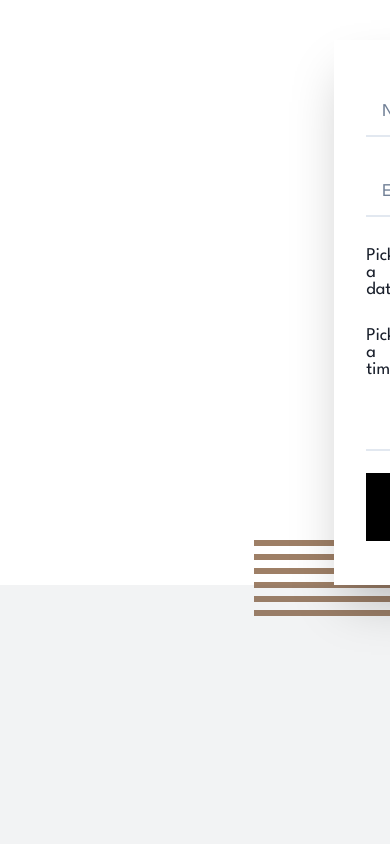
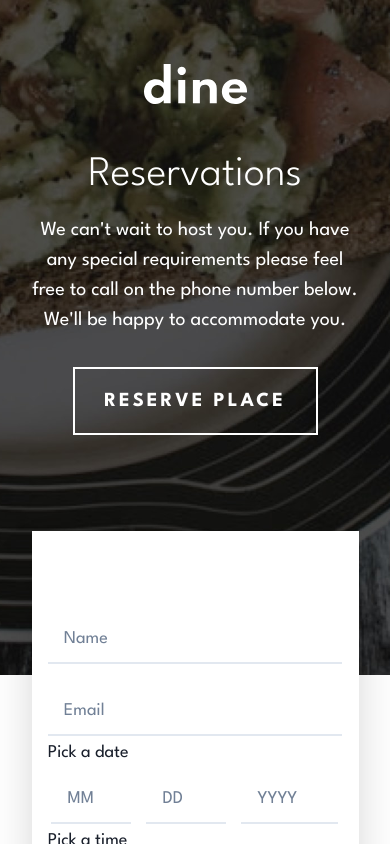
Before and after one commit to JesusKreist/dine-website, a Next.js app: page /reservations in a window 390 px wide. Shown: the top 844 px of the page. Built offline with nearby package versions, Linux system fonts and the light colour scheme.

Commit message:
Add responsive styling to reservations form for mobiles with reset guests number

```diff
--- a/src/components/Reservations/DatePicker.tsx
+++ b/src/components/Reservations/DatePicker.tsx
@@ -44,19 +44,30 @@ const DatePicker: React.FC<ReservationsInputProps> = ({ register, errors }) => {
   }, [dayIsInvalid, monthIsInvalid, yearIsInvalid]);
 
   return (
-    <Flex alignItems="center" justifyContent="space-between">
-      <Box>
+    <Flex
+      alignItems="center"
+      justifyContent="space-between"
+      gap={{ base: "0.5rem", md: "unset" }}
+      direction={{ base: "column", md: "row" }}
+      width={{ base: "100%", md: "unset" }}
+    >
+      <Box alignSelf={{ base: "start", md: "unset" }}>
         <FormControl isInvalid={isDateIncomplete}>
           <Text
             fontSize="lg"
-            paddingTop={isDateIncomplete ? "1rem" : "unset"}
+            paddingTop={
+              isDateIncomplete ? { base: "0.5rem", md: "1rem" } : "unset"
+            }
             lineHeight="initial"
             color={isDateIncomplete ? "red" : "unset"}
           >
             Pick a date
           </Text>
           {isDateIncomplete && (
-            <FormErrorMessage fontSize="small">
+            <FormErrorMessage
+              fontSize="small"
+              display={{ base: "none", md: "block" }}
+            >
               {errorMessages[0] ? errorMessages[0] : "This field is incomplete"}
             </FormErrorMessage>
           )}
@@ -70,9 +81,9 @@ const DatePicker: React.FC<ReservationsInputProps> = ({ register, errors }) => {
             autoComplete="month"
             placeholder="MM"
             id="month"
+            size="lg"
             variant="flushed"
             borderBottomWidth="2px"
-            size="lg"
             paddingLeft="1rem"
             color={monthIsInvalid ? "red" : "unset"}
             {...register("month")}
@@ -85,9 +96,9 @@ const DatePicker: React.FC<ReservationsInputProps> = ({ register, errors }) => {
             autoComplete="day"
             placeholder="DD"
             id="day"
+            size="lg"
             variant="flushed"
             borderBottomWidth="2px"
-            size="lg"
             paddingLeft="1rem"
             color={dayIsInvalid ? "red" : "unset"}
             {...register("day")}
@@ -99,9 +110,9 @@ const DatePicker: React.FC<ReservationsInputProps> = ({ register, errors }) => {
             type="text"
             placeholder="YYYY"
             id="year_date"
+            size="lg"
             variant="flushed"
             borderBottomWidth="2px"
-            size="lg"
             paddingLeft="1rem"
             color={yearIsInvalid ? "red" : "unset"}
             {...register("yearOfReservation")}
--- a/src/components/Reservations/EmailInput.tsx
+++ b/src/components/Reservations/EmailInput.tsx
@@ -1,4 +1,10 @@
-import { FormControl, FormErrorMessage, Input, Flex } from "@chakra-ui/react";
+import {
+  FormControl,
+  FormErrorMessage,
+  Input,
+  Flex,
+  Box,
+} from "@chakra-ui/react";
 import { ReservationsInputProps } from "./types";
 
 const EmailInput: React.FC<ReservationsInputProps> = ({ register, errors }) => {
@@ -6,7 +12,7 @@ const EmailInput: React.FC<ReservationsInputProps> = ({ register, errors }) => {
   const emailErrorMessage = errors.email?.message;
 
   return (
-    <Flex alignItems="center">
+    <Flex justifyContent={emailIsInvalid ? "center" : "end"} direction="column">
       <FormControl isInvalid={emailIsInvalid}>
         <Input
           type="email"
@@ -25,6 +31,7 @@ const EmailInput: React.FC<ReservationsInputProps> = ({ register, errors }) => {
           </FormErrorMessage>
         )}
       </FormControl>
+      {!emailIsInvalid && <Box height="0.5rem"></Box>}
     </Flex>
   );
 };
--- a/src/components/Reservations/NameInput.tsx
+++ b/src/components/Reservations/NameInput.tsx
@@ -1,11 +1,17 @@
-import { FormControl, FormErrorMessage, Input, Flex } from "@chakra-ui/react";
+import {
+  FormControl,
+  FormErrorMessage,
+  Input,
+  Flex,
+  Box,
+} from "@chakra-ui/react";
 import { ReservationsInputProps } from "./types";
 
 const NameInput: React.FC<ReservationsInputProps> = ({ register, errors }) => {
   const nameIsInvalid = !!errors.name;
   const nameErrorMessage = errors.name?.message;
   return (
-    <Flex alignItems="center">
+    <Flex justifyContent={nameIsInvalid ? "center" : "end"} direction="column">
       <FormControl isInvalid={nameIsInvalid}>
         <Input
           type="text"
--- a/src/components/Reservations/Reservations.tsx
+++ b/src/components/Reservations/Reservations.tsx
@@ -8,25 +8,30 @@ import ReservationsHeroText from "./ReservationsHeroText";
 const Reservations = () => {
   return (
     <Grid>
-      <GridItem
+      <Flex
         paddingLeft={{ lg: "10rem" }}
-        height={{ md: "600px", lg: "600px" }}
+        height={{ base: "80vh", md: "600px", lg: "600px" }}
         bgImage={{
+          base: "booking/hero-bg-mobile@2x.jpg",
           md: "booking/hero-bg-tablet@2x.jpg",
           lg: "booking/hero-bg-desktop@2x.jpg",
         }}
-        bgSize="contain"
-        marginBottom={{ md: "450px", lg: "unset" }}
+        bgPosition="center"
+        bgSize="cover"
+        marginBottom={{ base: "585px", md: "450px", lg: "unset" }}
+        direction={{ base: "column", md: "column", lg: "row" }}
+        alignItems={{ base: "center", md: "unset" }}
+        gap={{ base: "2.5rem", md: "unset" }}
       >
         <Box
           marginLeft={{ md: "3rem", lg: "unset" }}
-          marginTop={{ md: "4rem", lg: "unset" }}
+          marginTop={{ base: "4rem", lg: "unset" }}
         >
           <Logo />
         </Box>
 
         <Flex
-          direction={{ md: "column", lg: "row" }}
+          direction={{ base: "column", md: "column", lg: "row" }}
           gap={{ md: "3rem", lg: "7rem" }}
           marginTop={{ md: "4rem", lg: "9rem" }}
           alignItems={{ md: "center", lg: "unset" }}
@@ -34,8 +39,8 @@ const Reservations = () => {
           <ReservationsHeroText />
           <ReservationsForm />
         </Flex>
-      </GridItem>
-      <GridItem display={{ md: "none", lg: "unset" }}>
+      </Flex>
+      <GridItem display={{ base: "none", lg: "unset" }}>
         <Image
           width="993px"
           height="320px"
--- a/src/components/Reservations/ReservationsForm.tsx
+++ b/src/components/Reservations/ReservationsForm.tsx
@@ -1,5 +1,5 @@
 import { Flex, Grid, Button, Box, Image, useToast } from "@chakra-ui/react";
-import { useEffect } from "react";
+import { useEffect, useState } from "react";
 import DatePicker from "./DatePicker";
 import EmailInput from "./EmailInput";
 import GuestsNumberPicker from "./GuestsNumberPicker";
@@ -11,6 +11,19 @@ import { yupResolver } from "@hookform/resolvers/yup";
 import { validationSchema } from "./validationSchema";
 
 const ReservationsForm = () => {
+  const [guests, setGuests] = useState(1);
+
+  const handleIncrement = (event: React.FormEvent) => {
+    event.preventDefault();
+    setGuests(guests + 1);
+  };
+
+  const handleDecrement = (event: React.FormEvent) => {
+    event.preventDefault();
+    if (guests === 1) return;
+    setGuests(guests - 1);
+  };
+
   const {
     register,
     handleSubmit,
@@ -40,6 +53,8 @@ const ReservationsForm = () => {
         yearOfReservation: "",
       });
 
+      setGuests(1);
+
       toast({
         title: "Reservation created.",
         description: "We've made your reservation.",
@@ -54,8 +69,9 @@ const ReservationsForm = () => {
   return (
     <Flex
       className="reservations-form"
-      width="540px"
-      height="545px"
+      margin="0 auto"
+      width={{ base: "327px", sm: "90%", md: "540px" }}
+      height={{ base: "585px", md: "545px" }}
       bgColor="white"
       alignItems="center"
       justifyContent="center"
@@ -65,7 +81,8 @@ const ReservationsForm = () => {
       <Grid
         gridTemplateRows="repeat(6, 80px)"
         as="form"
-        width="80%"
+        justifyContent="stretch"
+        width={{ base: "90%", md: "80%" }}
         fontSize="lg"
         onSubmit={handleSubmit(onSubmit)}
       >
@@ -85,8 +102,17 @@ const ReservationsForm = () => {
           register={register}
           errors={errors as Partial<ErrorObject>}
         />
-        <GuestsNumberPicker />
-        <Button type="submit" variant="brandPrimaryOnLight">
+        <GuestsNumberPicker
+          guests={guests}
+          handleDecrement={handleDecrement}
+          handleIncrement={handleIncrement}
+        />
+        <Button
+          type="submit"
+          variant="brandPrimaryOnLight"
+          height="64px"
+          alignSelf="end"
+        >
           MAKE RESERVATION
         </Button>
       </Grid>
@@ -95,7 +121,7 @@ const ReservationsForm = () => {
         top="500px"
         left="-80px"
         zIndex="-1"
-        display={{ md: "none", lg: "block" }}
+        display={{ base: "none", lg: "block" }}
       >
         <Image src="patterns/pattern-lines.svg" alt="lines pattern" />
       </Box>
--- a/src/components/Reservations/ReservationsForm/AmOrPmSelectBox.tsx
+++ b/src/components/Reservations/ReservationsForm/AmOrPmSelectBox.tsx
@@ -19,7 +19,11 @@ const AmOrPmSelectBox = () => {
   };
 
   return (
-    <FormControl width="97px" position="relative" borderBottomWidth="2px">
+    <FormControl
+      width={{ base: "88px", md: "97px" }}
+      position="relative"
+      borderBottomWidth="2px"
+    >
       <Flex height="100%" justifyContent="center" alignItems="center">
         <Text width="35px">{isAM ? "AM" : "PM"}</Text>
         <Box as="button" type="button" width="16px" onClick={togglePopover}>
--- a/src/components/Reservations/ReservationsHeroText.tsx
+++ b/src/components/Reservations/ReservationsHeroText.tsx
@@ -1,29 +1,41 @@
-import { Heading, Text, Box } from "@chakra-ui/react";
+import { Heading, Text, Box, Button } from "@chakra-ui/react";
 
 const ReservationsHeroText = () => {
   return (
     <Box
-      width={{ md: "573px", lg: "445px" }}
+      width={{ base: "85vw", md: "573px", lg: "445px" }}
       color="white"
-      textAlign={{ md: "center", lg: "left" }}
+      textAlign={{ base: "center", lg: "left" }}
+      margin="0 auto"
     >
       <Heading
         as="h2"
-        fontSize={{ md: "48px", lg: "80px" }}
+        fontSize={{ base: "42px", md: "48px", lg: "80px" }}
         fontWeight="light"
         lineHeight={{ md: "64px", lg: "80px" }}
         letterSpacing={{ md: "-0.6px", lg: "unset" }}
         marginTop={{ lg: "9rem" }}
-        margin={{ md: "0 auto", lg: "unset" }}
-        paddingBottom={{ md: "1rem", lg: "0.5rem" }}
+        margin={{ base: "0 auto", lg: "unset" }}
+        paddingBottom={{ base: "0.5rem", md: "1rem", lg: "0.5rem" }}
       >
         Reservations
       </Heading>
-      <Text fontSize="xl" paddingBottom={{ lg: "2rem" }}>
+      <Text
+        fontSize="xl"
+        paddingBottom={{ base: "2rem", md: "unset", lg: "2rem" }}
+      >
         We can&apos;t wait to host you. If you have any special requirements
         please feel free to call on the phone number below. We&apos;ll be happy
         to accommodate you.
       </Text>
+      <Button
+        width="245px"
+        height="64px"
+        variant="brandPrimaryOnDark"
+        marginBottom={{ base: "6rem", md: "unset" }}
+      >
+        RESERVE PLACE
+      </Button>
     </Box>
   );
 };
--- a/src/components/Reservations/TimePicker.tsx
+++ b/src/components/Reservations/TimePicker.tsx
@@ -41,19 +41,32 @@ const TimePicker: React.FC<ReservationsInputProps> = ({ register, errors }) => {
   }, [hourIsInvalid, minuteIsInvalid]);
 
   return (
-    <Flex alignItems="center" justifyContent="space-between">
-      <Box>
+    <Flex
+      alignItems="center"
+      justifyContent="space-between"
+      gap={{ base: "0.5rem", md: "unset" }}
+      direction={{ base: "column", md: "row" }}
+      width={{ base: "100%", md: "unset" }}
+    >
+      <Box alignSelf={{ base: "start", md: "unset" }}>
         <FormControl isInvalid={isTimeIncomplete}>
           <Text
             fontSize="lg"
-            paddingTop={isTimeIncomplete ? "1rem" : "unset"}
+            marginTop={
+              isTimeIncomplete
+                ? { base: "0.5rem", md: "1rem" }
+                : { base: "0.5rem", md: "unset" }
+            }
             lineHeight="initial"
             color={isTimeIncomplete ? "red" : "unset"}
           >
             Pick a time
           </Text>
           {isTimeIncomplete && (
-            <FormErrorMessage fontSize="small">
+            <FormErrorMessage
+              fontSize="small"
+              display={{ base: "none", md: "block" }}
+            >
               {errorMessages[0]}
             </FormErrorMessage>
           )}
```
Also changed, not shown: src/components/Reservations/GuestsNumberPicker.tsx (+17 -16 lines).
